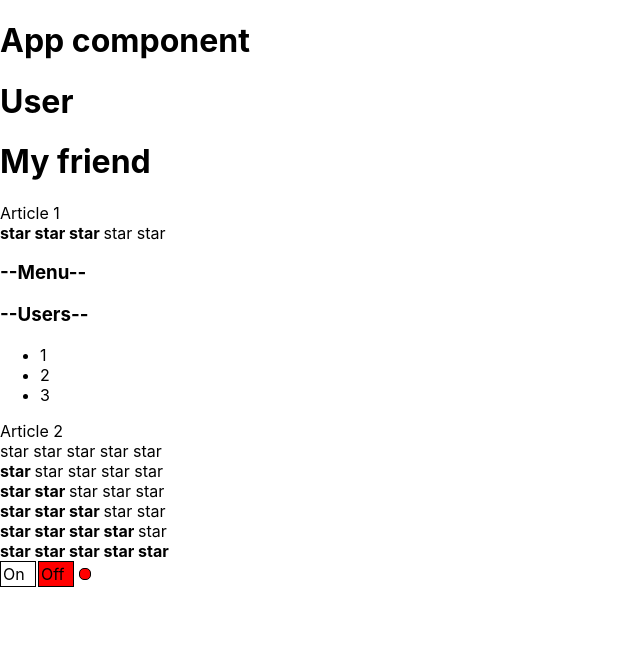
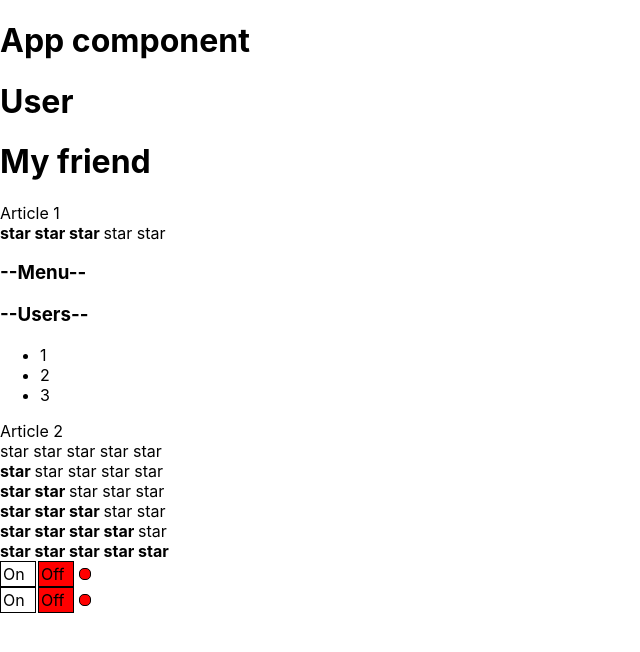
Before and after one commit to Kattekly/React-Podrobno, a React (Create React App) app: page / in a window 1280 px wide. Shown: the top 652 px of the page, without its empty margins (0-640 px from the left). Built offline with nearby package versions, Linux system fonts and the light colour scheme.

Commit message:
Lessons-6

```diff
--- a/src/App.tsx
+++ b/src/App.tsx
@@ -25,6 +25,7 @@ function App() {
             <Raiting value={5} />
 <div>
     <OnOff />
+    <OnOff />
 </div>
             {/*<div>
                 <OnOff1 call={true}/>
@@ -41,7 +42,6 @@ type PageTitlePropsType = {
 }
 
 function PageTitle(props: PageTitlePropsType) {
-    debugger
     console.log("PageTitle rendered")
     return <h1>{props.title}</h1>
 }
--- a/src/components/OnOff/OnOff.tsx
+++ b/src/components/OnOff/OnOff.tsx
@@ -1,4 +1,4 @@
-import React from 'react';
+import React, {useState} from 'react';
 import s from "./OnOFF.module.css"
 
 type  OnOffType = {
@@ -6,7 +6,10 @@ type  OnOffType = {
 }
 
 function OnOff(props: OnOffType) {
-    const on = false
+    console.log('OnOff render')
+   let [on, setOn] = useState(false);
+
+    console.log('on: ' + on)
 
     const onStyle = {
         width: '30px',
@@ -25,7 +28,6 @@ function OnOff(props: OnOffType) {
         padding: '2px',
         backgroundColor: on ? 'white' : 'red'
     }
-
     const indicatorStyle = {
         width: '10px',
         height: '10px',
@@ -37,8 +39,8 @@ function OnOff(props: OnOffType) {
     }
 
     return <div>
-        <div style={onStyle}>On</div>
-        <div style={offStyle}>Off</div>
+        <div style={onStyle} onClick={() => {setOn(true)}}>On</div>
+        <div style={offStyle} onClick={() => {setOn(false)}}>Off</div>
         <div style={indicatorStyle}></div>
     </div>
 }
```
